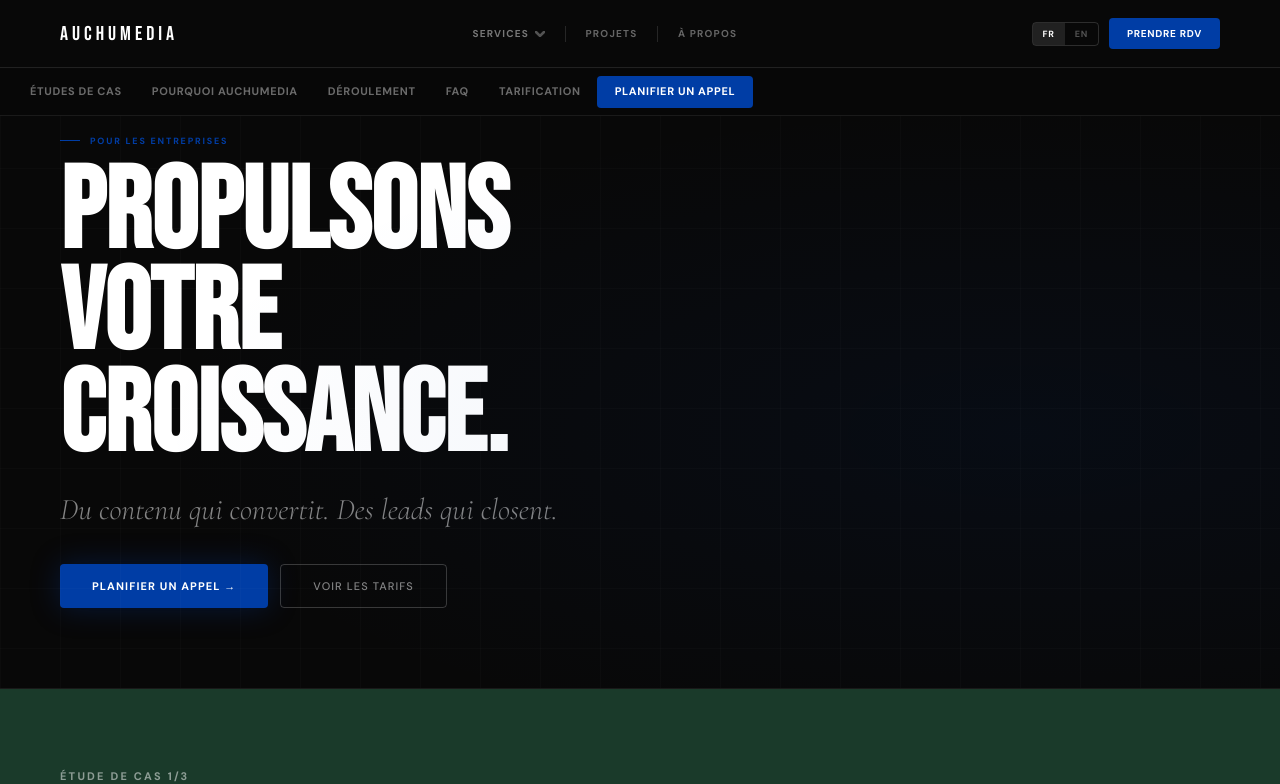
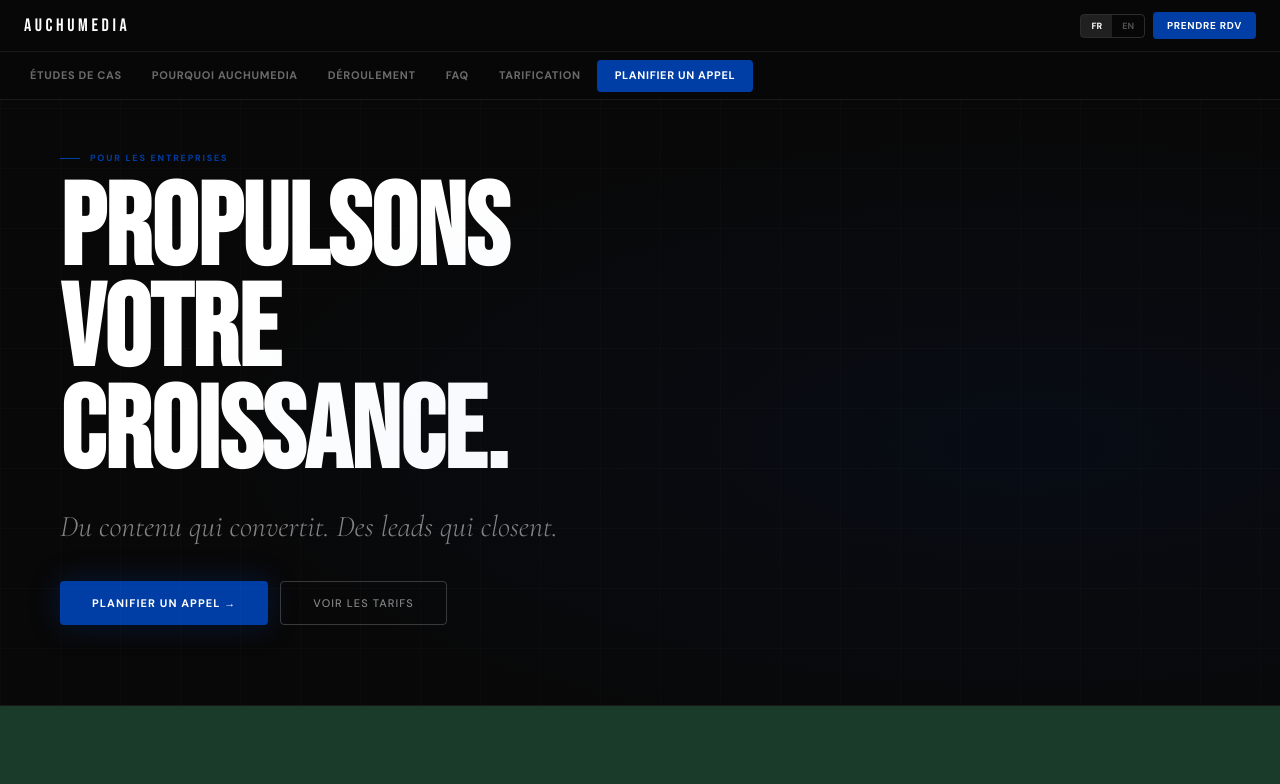
Before and after one commit to auchumedia/auchumedia-website, a React (Create React App) app: page /entreprises in a window 1280 px wide. Shown: the top 784 px of the page. Built offline with nearby package versions, Linux system fonts and the light colour scheme.

Commit message:
Add sticky top bar and adjust section padding

```diff
--- a/src/pages/Entreprises.js
+++ b/src/pages/Entreprises.js
@@ -1,3 +1,4 @@
+
 import React, { useState, useRef, useEffect } from 'react';
 import Nav from '../components/Nav';
 import Footer from '../components/Footer';
@@ -192,11 +193,32 @@ export default function Entreprises() {
 
   return (
     <div style={{ background: '#080808', minHeight: '100vh' }}>
-      <Nav lang={lang} onLangChange={setLang} />
+      {/* Mini top bar */}
+      <div style={{
+        position: 'fixed', top: 0, left: 0, right: 0, zIndex: 500,
+        background: 'rgba(8,8,8,0.95)', backdropFilter: 'blur(10px)',
+        borderBottom: '0.5px solid rgba(255,255,255,0.08)',
+        display: 'flex', alignItems: 'center', justifyContent: 'space-between',
+        padding: '0 24px', height: '52px'
+      }}>
+        <a href="/" style={{ fontFamily: "'Bebas Neue'", fontSize: '18px', letterSpacing: '0.2em', color: '#fff', textDecoration: 'none' }}>AUCHUMEDIA</a>
+        <div style={{ display: 'flex', alignItems: 'center', gap: '8px' }}>
+          <div style={{ display: 'flex', border: '0.5px solid rgba(255,255,255,0.15)', borderRadius: '4px', overflow: 'hidden' }}>
+            {['fr', 'en'].map(l => (
+              <button key={l} onClick={() => setLang(l)} style={{ fontSize: '9px', fontWeight: 700, padding: '5px 10px', cursor: 'pointer', border: 'none', background: lang === l ? 'rgba(255,255,255,0.1)' : 'transparent', color: lang === l ? '#fff' : 'rgba(255,255,255,0.3)', fontFamily: "'DM Sans'" }}>
+                {l.toUpperCase()}
+              </button>
+            ))}
+          </div>
+          <button onClick={() => scrollTo('contact')} style={{ fontSize: '10px', fontWeight: 700, color: '#fff', background: '#003DA5', padding: '7px 14px', borderRadius: '4px', border: 'none', cursor: 'pointer', letterSpacing: '0.07em', textTransform: 'uppercase', fontFamily: "'DM Sans'", whiteSpace: 'nowrap' }}>
+            {fr ? 'Prendre RDV' : 'Book a call'}
+          </button>
+        </div>
+      </div>
 
       {/* ===== STICKY SECTION NAV ===== */}
       <div style={{
-        position: 'sticky', top: '68px', zIndex: 400,
+        position: 'sticky', top: '52px', zIndex: 400,
         background: 'rgba(8,8,8,0.95)', backdropFilter: 'blur(10px)',
         borderBottom: '0.5px solid rgba(255,255,255,0.08)',
         display: 'flex', alignItems: 'center',
@@ -223,7 +245,7 @@ export default function Entreprises() {
       </div>
 
       {/* ===== HERO ===== */}
-      <section style={{ minHeight: '80vh', display: 'flex', flexDirection: 'column', justifyContent: 'flex-end', padding: '0 60px 80px', position: 'relative', overflow: 'hidden', paddingTop: '68px' }}>
+      <section style={{ minHeight: '80vh', display: 'flex', flexDirection: 'column', justifyContent: 'flex-end', padding: '0 60px 80px', position: 'relative', overflow: 'hidden', paddingTop: '104px' }}>
         <div style={{ position: 'absolute', inset: 0, background: 'radial-gradient(ellipse at 80% 60%, rgba(0,61,165,0.08) 0%, transparent 60%)', pointerEvents: 'none' }} />
         <div style={{ position: 'absolute', inset: 0, backgroundImage: 'linear-gradient(rgba(255,255,255,0.015) 1px, transparent 1px), linear-gradient(90deg, rgba(255,255,255,0.015) 1px, transparent 1px)', backgroundSize: '60px 60px', pointerEvents: 'none' }} />
         <SectionLabel>{fr ? 'Pour les entreprises' : 'For businesses'}</SectionLabel>
```
